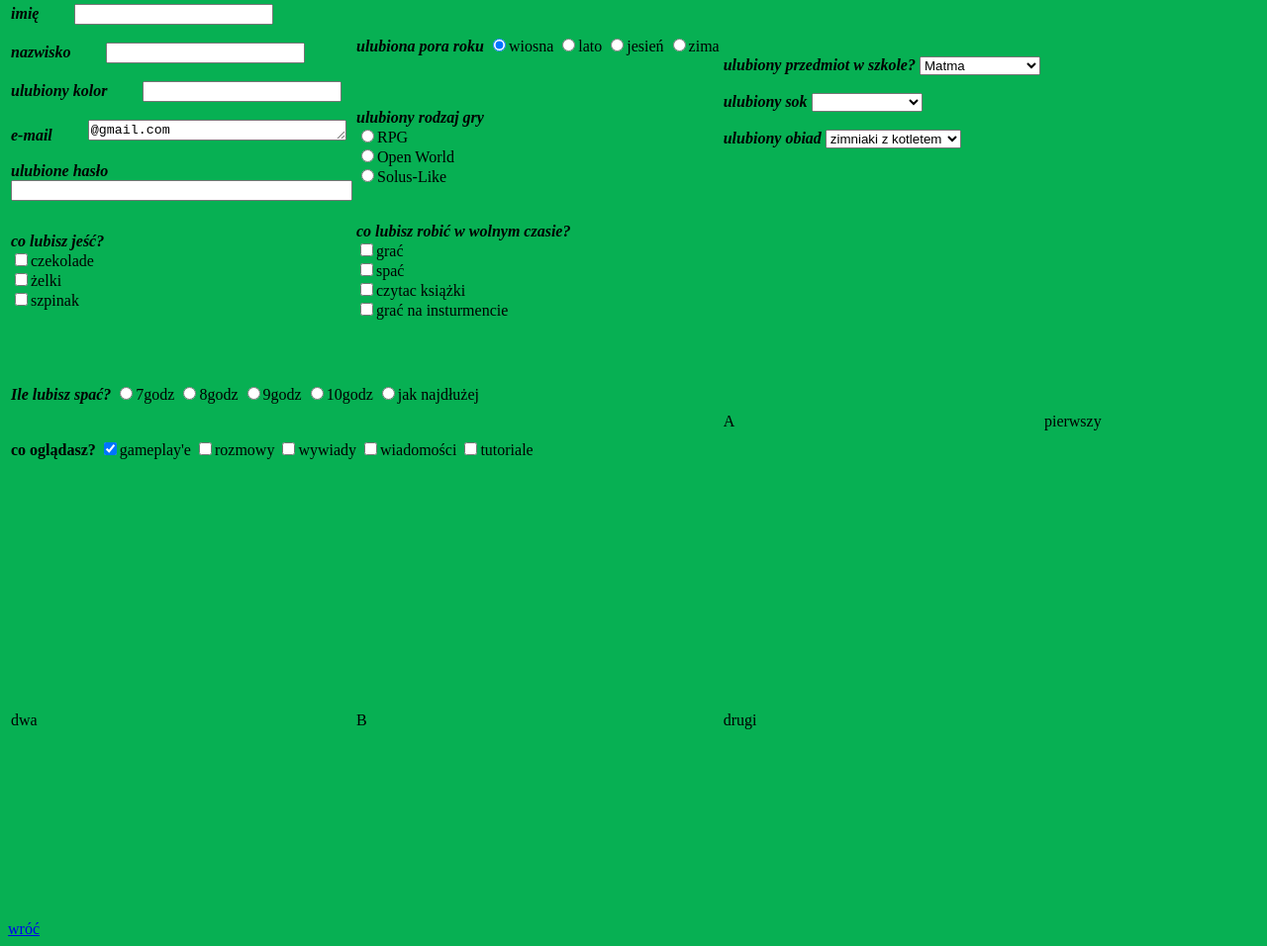
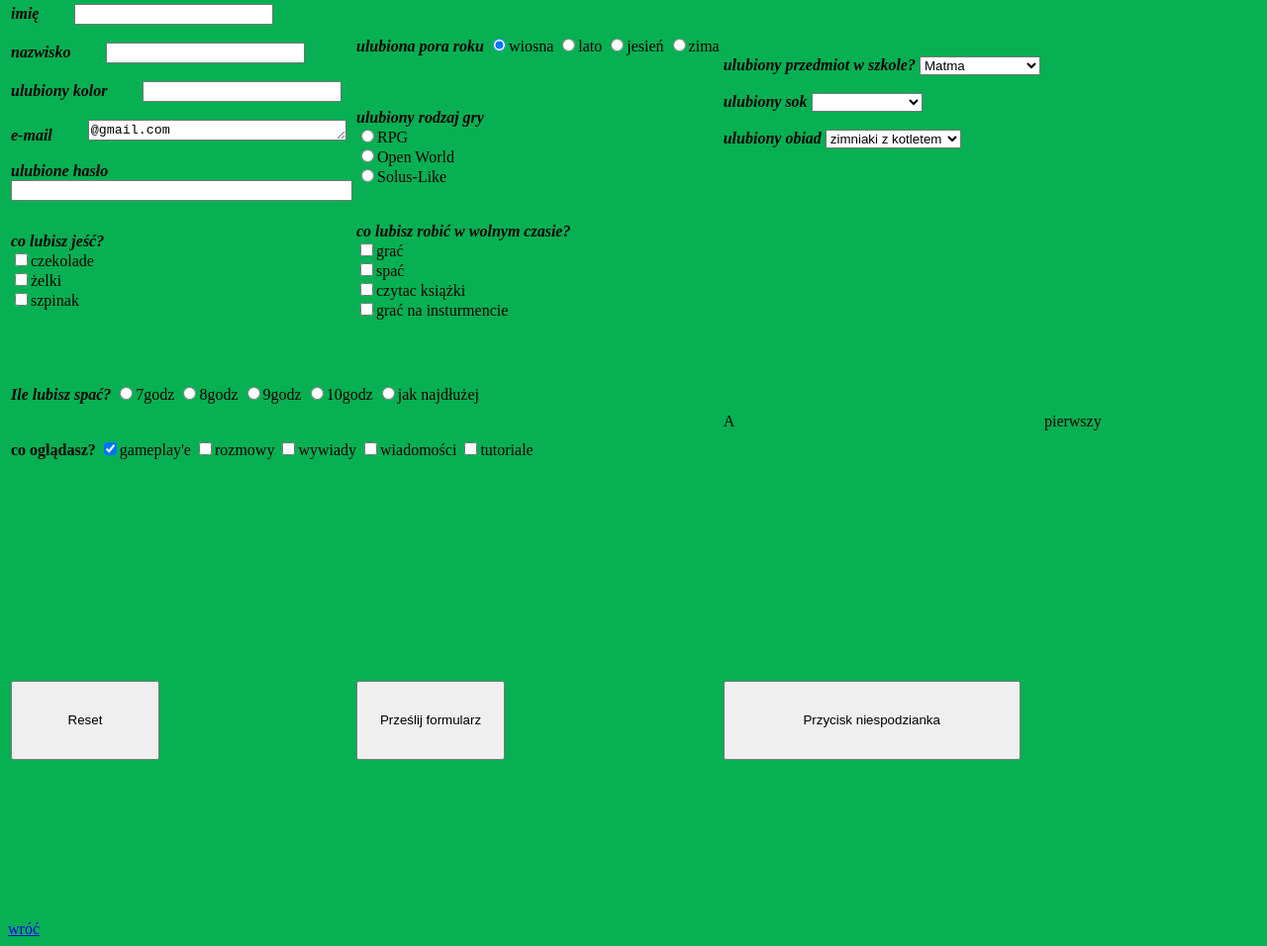
Before and after one commit to KrychXII/KrychXII.github.io, a plain HTML site: page formularz_Debinski.html in a window 1280 px wide. Shown: the part 79-1035 px from the top of the page at 99% size. Drawn offline with Linux system fonts and the light colour scheme.

Commit message:
Update formularz_Debinski.html

```diff
--- a/formularz_Debinski.html
+++ b/formularz_Debinski.html
@@ -102,9 +102,15 @@
   <TD> pierwszy </TD>
  </TR>
  <TR height="400">
-  <TD>dwa </TD>
-  <TD> B </TD>
-  <TD> drugi </TD>
+  <TD>
+    <input type="reset" value="Reset" style="height:80px; width:150px">
+  </TD>
+  <TD>
+   <input type="submit" value="Prześlij formularz" style="height:80px; width:150px">
+  </TD>
+  <TD>
+   <button onclick="alert('A kuku')" style="height:80px;width:300px">Przycisk niespodzianka</button>
+  </TD>
  </TR>
  </TABLE>
 </form>
```
